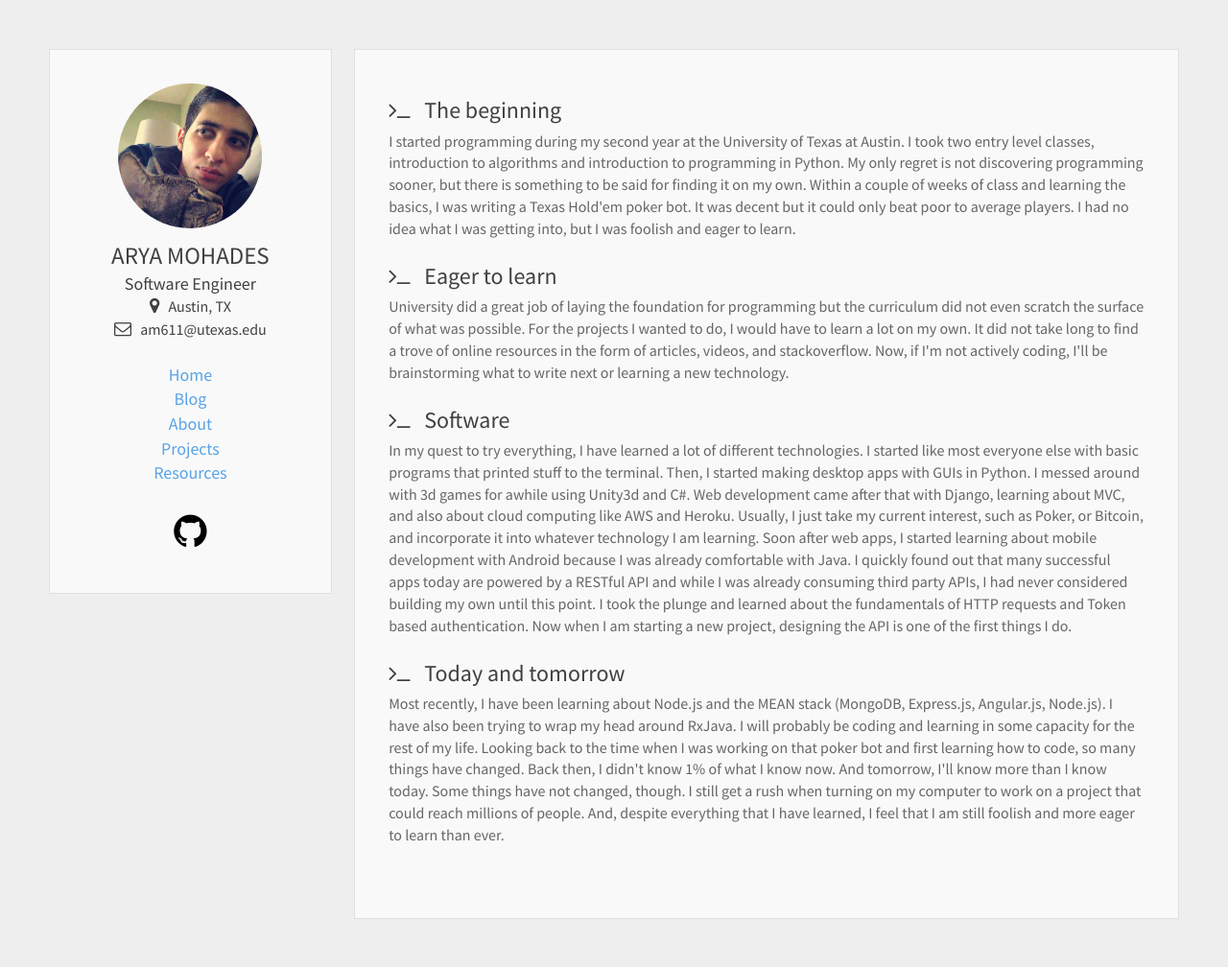
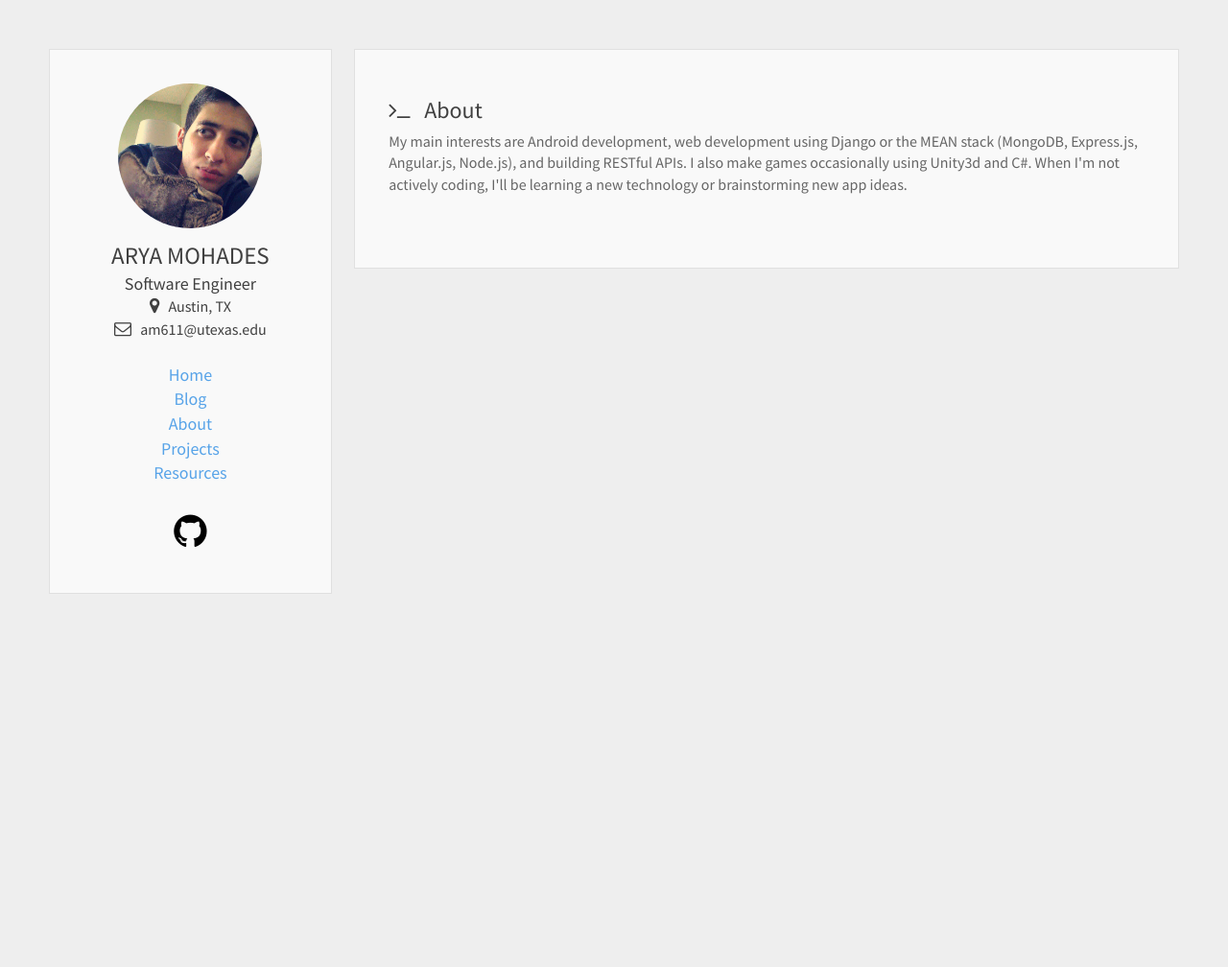
Before and after one commit to taapesh/django-my-profile, a Django app: page /about in a window 1280 px wide. Shown: the whole page at 96% size. After the commit the page ends 619 px from the top, so only its background shows below. Run offline with Django 3.2, Linux system fonts and the light colour scheme; some libraries are stand-ins or nearby versions.

Commit message:
Edit about

```diff
--- a/templates/about.html
+++ b/templates/about.html
@@ -46,21 +46,9 @@
         <div class="main-panel">
             <!-- About -->
             <div class="about">
-                <h3><i class="fa fa-terminal"></i> The beginning</h3>
+                <h3><i class="fa fa-terminal"></i> About</h3>
                 <p>
-                    I started programming during my second year at the University of Texas at Austin. I took two entry level classes, introduction to algorithms and introduction to programming in Python. My only regret is not discovering programming sooner, but there is something to be said for finding it on my own. Within a couple of weeks of class and learning the basics, I was writing a Texas Hold'em poker bot. It was decent but it could only beat poor to average players. I had no idea what I was getting into, but I was foolish and eager to learn.
-                </p>
-                <h3><i class="fa fa-terminal"></i> Eager to learn</h3>
-                <p>
-                    University did a great job of laying the foundation for programming but the curriculum did not even scratch the surface of what was possible. For the projects I wanted to do, I would have to learn a lot on my own. It did not take long to find a trove of online resources in the form of articles, videos, and stackoverflow. Now, if I'm not actively coding, I'll be brainstorming what to write next or learning a new technology.
-                </p>
-                <h3><i class="fa fa-terminal"></i> Software</h3>
-                <p>
-                    In my quest to try everything, I have learned a lot of different technologies. I started like most everyone else with basic programs that printed stuff to the terminal. Then, I started making desktop apps with GUIs in Python. I messed around with 3d games for awhile using Unity3d and C#. Web development came after that with Django, learning about MVC, and also about cloud computing like AWS and Heroku. Usually, I just take my current interest, such as Poker, or Bitcoin, and incorporate it into whatever technology I am learning. Soon after web apps, I started learning about mobile development with Android because I was already comfortable with Java. I quickly found out that many successful apps today are powered by a RESTful API and while I was already consuming third party APIs, I had never considered building my own until this point. I took the plunge and learned about the fundamentals of HTTP requests and Token based authentication. Now when I am starting a new project, designing the API is one of the first things I do.
-                </p>
-                <h3><i class="fa fa-terminal"></i> Today and tomorrow</h3>
-                <p>
-                    Most recently, I have been learning about Node.js and the MEAN stack (MongoDB, Express.js, Angular.js, Node.js). I have also been trying to wrap my head around RxJava. I will probably be coding and learning in some capacity for the rest of my life. Looking back to the time when I was working on that poker bot and first learning how to code, so many things have changed. Back then, I didn't know 1% of what I know now. And tomorrow, I'll know more than I know today. Some things have not changed, though. I still get a rush when turning on my computer to work on a project that could reach millions of people. And, despite everything that I have learned, I feel that I am still foolish and more eager to learn than ever.
+                    My main interests are Android development, web development using Django or the MEAN stack (MongoDB, Express.js, Angular.js, Node.js), and building RESTful APIs. I also make games occasionally using Unity3d and C#. When I'm not actively coding, I'll be learning a new technology or brainstorming new app ideas.
                 </p>
             </div>
             <!-- End About -->
```
